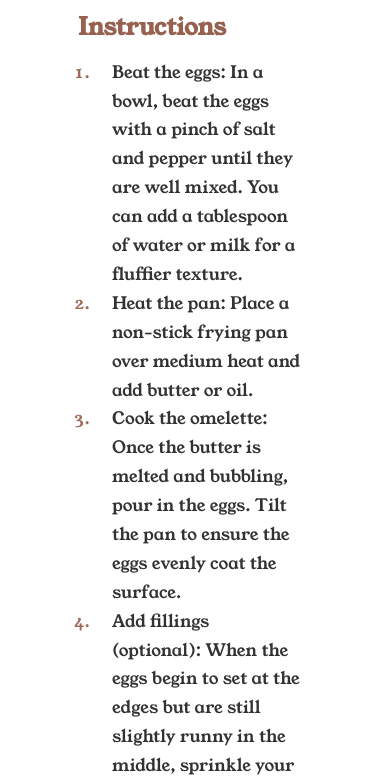
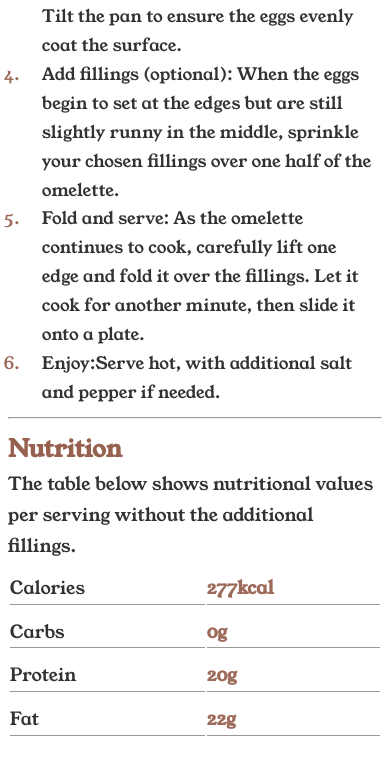
Before and after one commit to sathish9117/Recipe-Page-Main, a plain HTML site: page index.html in a window 390 px wide. Shown: the part 1219-2000 px from the top of the page. Drawn offline with Linux system fonts and the light colour scheme.

Commit message:
responsive code updated

```diff
--- /dev/null
+++ b/css/style.css
@@ -0,0 +1,181 @@
+@import url("https://fonts.googleapis.com/css2?family=Young+Serif&display=swap");
+@import url("https://fonts.googleapis.com/css2?family=Outfit:wght@100..900&display=swap");
+:root {
+  --bg-white: hsl(0, 0%, 100%);
+  --title-color: hsl(14, 45%, 36%);
+  --Stone-100: hsl(30, 54%, 90%);
+  --Stone-150: hsl(30, 18%, 87%);
+  --Stone-600: hsl(30, 10%, 34%);
+  --Stone-900: hsl(24, 5%, 18%);
+  --Rose-800: hsl(332, 51%, 32%);
+  --Rose-50: hsl(330, 100%, 98%);
+  --text-size-paragraph: 16px;
+  --family-Young-Serif: "Young Serif", serif;
+  --family-outfit: "Outfit", sans-serif;
+  --weight-100: 100;
+  --weight-200: 200;
+  --weight-300: 300;
+  --weight-400: 400;
+  --weight-500: 500;
+  --weight-600: 600;
+  --weight-700: 700;
+  --weight-800: 800;
+  --Mobile: 375px;
+  --Desktop: 1440px;
+}
+* {
+  box-sizing: border-box;
+  margin: 0;
+  padding: 0;
+}
+
+body {
+  /* width: var(--Desktop); */
+  font-size: var(--text-size-paragraph);
+  font-family: var(--font-family-Young-Serif);
+  font-weight: var(--font-weight-400);
+  line-height: 1.7;
+}
+
+/* content */
+.container {
+  width: 60%;
+  margin: 20px auto;
+}
+
+.c-img {
+  text-align: center;
+}
+
+.c-img img {
+  width: 100%;
+  border-radius: 20px;
+}
+
+/* title */
+.c-title h1 {
+  opacity: 80%;
+  font-size: 60px;
+  line-height: 1.7;
+}
+
+.c-title p {
+  font-size: 18px;
+}
+
+/* prepare time */
+.c-prepare-time {
+  margin: 25px 10px;
+  padding: 20px;
+  border-radius: 15px;
+  background-color: var(--Rose-50);
+}
+
+.c-prepare-time h3 {
+  color: var(--Rose-800);
+}
+
+.c-prepare-time ul {
+  margin-left: 3.5%;
+}
+
+.c-prepare-time ul li {
+  padding-left: 18px;
+}
+
+.c-prepare-time ul li::marker {
+  color: var(--Rose-800);
+}
+
+.c-prepare-time ul li span {
+  font-weight: 800;
+  opacity: 80%;
+  font-family: var(--family-Young-Serif);
+}
+
+.ingredients h2,
+.instructions h2,
+.nutrition h2 {
+  color: var(--title-color);
+  font-family: var(--family-Young-Serif);
+  opacity: 85%;
+}
+
+.ingredients ul li::marker,
+.instructions ol li::marker {
+  color: var(--title-color);
+}
+
+.ingredients ul,
+.instructions ol {
+  margin: 10px;
+}
+
+.ingredients ul li,
+.instructions ol li {
+  margin-left: 6px;
+  padding-left: 18px;
+  font-size: 17px;
+  font-family: var(--family-Young-Serif);
+  opacity: 80%;
+}
+
+.instructions {
+  margin-top: 10px;
+}
+
+.nutrition {
+  margin-top: 10px;
+  margin-bottom: 10px;
+}
+
+.nutrition p,
+table {
+  font-size: 18px;
+  font-family: var(--family-Young-Serif);
+  opacity: 80%;
+}
+
+table {
+  width: 100%;
+}
+
+table tr td {
+  padding-top: 10px;
+  border-bottom: 1px solid gray;
+}
+
+.span {
+  color: var(--title-color);
+  font-weight: 600;
+}
+
+footer {
+  display: flex;
+  height: 60;
+  justify-content: center;
+  align-items: center;
+}
+
+@media (max-width: 765px) {
+  .container {
+    width: 100%;
+    padding: 2%;
+    margin-top: 0;
+  }
+
+  .c-img img {
+    width: 100%;
+    border-radius: 0;
+  }
+
+  /* title */
+  .c-title h1 {
+    opacity: 100%;
+    font-size: 40px;
+  }
+
+  .c-title p {
+    font-size: 16px;
+  }
+}
--- a/index.html
+++ b/index.html
@@ -6,153 +6,10 @@
   <meta name="viewport" content="width=device-width, initial-scale=1.0">
 
   <link rel="icon" type="image/png" sizes="32x32" href="./assets/images/favicon-32x32.png">
-  <link rel="stylesheet" href="style.css">
+  <link rel="stylesheet" href="/css/style.css">
   <title>Frontend Mentor | Recipe page</title>
 
 
-  <style>
-    :root {
-      --bg-white: hsl(0, 0%, 100%);
-      --title-color: hsl(14, 45%, 36%);
-      --Stone-100: hsl(30, 54%, 90%);
-      --Stone-150: hsl(30, 18%, 87%);
-      --Stone-600: hsl(30, 10%, 34%);
-      --Stone-900: hsl(24, 5%, 18%);
-      --Rose-800: hsl(332, 51%, 32%);
-      --Rose-50: hsl(330, 100%, 98%);
-      --text-size-paragraph: 16px;
-      --family-Young-Serif: "Young Serif", serif;
-      --family-outfit: "Outfit", sans-serif;
-
-    }
-
-    .container {
-      width: 60%;
-      margin: 0 auto;
-    }
-
-    .c-img {
-      text-align: center;
-    }
-
-    .c-img img {
-      width: 100%;
-      border-radius: 20px;
-    }
-
-    /* .c-title {
-      margin-bottom: 25px;
-    } */
-    /* title */
-    .c-title h1 {
-      opacity: 80%;
-      font-size: 60px;
-      line-height: 1.7;
-    }
-
-    .c-title p {
-      font-size: 18px;
-    }
-
-    /* prepare time */
-    .c-prepare-time {
-      margin: 25px 10px;
-      padding: 20px;
-      border-radius: 15px;
-      background-color: var(--Rose-50);
-    }
-
-    .c-prepare-time h3 {
-      color: var(--Rose-800);
-    }
-
-    .c-prepare-time ul {
-      margin-left: 3.5%;
-    }
-
-    .c-prepare-time ul li {
-      padding-left: 18px;
-
-    }
-
-    .c-prepare-time ul li::marker {
-      color: var(--Rose-800);
-    }
-
-    .c-prepare-time ul li span {
-      font-weight: 800;
-      opacity: 80%;
-      font-family: var(--family-Young-Serif);
-    }
-  </style>
-  <style>
-    .ingredients h2,
-    .instructions h2,
-    .nutrition h2 {
-      color: var(--title-color);
-      font-family: var(--family-Young-Serif);
-      opacity: 85%;
-
-    }
-
-    .ingredients ul li::marker,
-    .instructions ol li::marker {
-      color: var(--title-color);
-    }
-
-    .ingredients ul,
-    .instructions ol {
-      margin: 10px;
-    }
-
-    .ingredients ul li,
-    .instructions ol li {
-      margin-left: 6px;
-      padding-left: 18px;
-      font-size: 17px;
-      font-family: var(--family-Young-Serif);
-      opacity: 80%;
-    }
-
-    .instructions {
-      margin-top: 10px;
-    }
-  </style>
-  <style>
-    .nutrition {
-      margin-top: 10px;
-      margin-bottom: 10px;
-    }
-
-    .nutrition h2 {}
-
-    .nutrition p,
-    table {
-      font-size: 18px;
-      font-family: var(--family-Young-Serif);
-      opacity: 80%;
-    }
-
-    table {
-      width: 100%;
-    }
-
-    table tr td {
-      padding-top: 10px;
-      border-bottom: 1px solid gray;
-    }
-  </style>
-  <style>
-    footer {
-      display: flex;
-      height: 60;
-      justify-content: center;
-      align-items: center;
-    }
-  </style>
-  <style>
-
-  </style>
 </head>
 
 <body>
@@ -248,19 +105,19 @@
         <table>
           <tr>
             <td>Calories</td>
-            <td>277kcal</td>
+            <td class="span">277kcal</td>
           </tr>
           <tr>
             <td>Carbs</td>
-            <td>0g</td>
+            <td class="span">0g</td>
           </tr>
           <tr>
             <td>Protein</td>
-            <td>20g</td>
+            <td class="span">20g</td>
           </tr>
           <tr>
             <td>Fat</td>
-            <td>22g</td>
+            <td class="span">22g</td>
           </tr>
         </table>
       </div>
```
